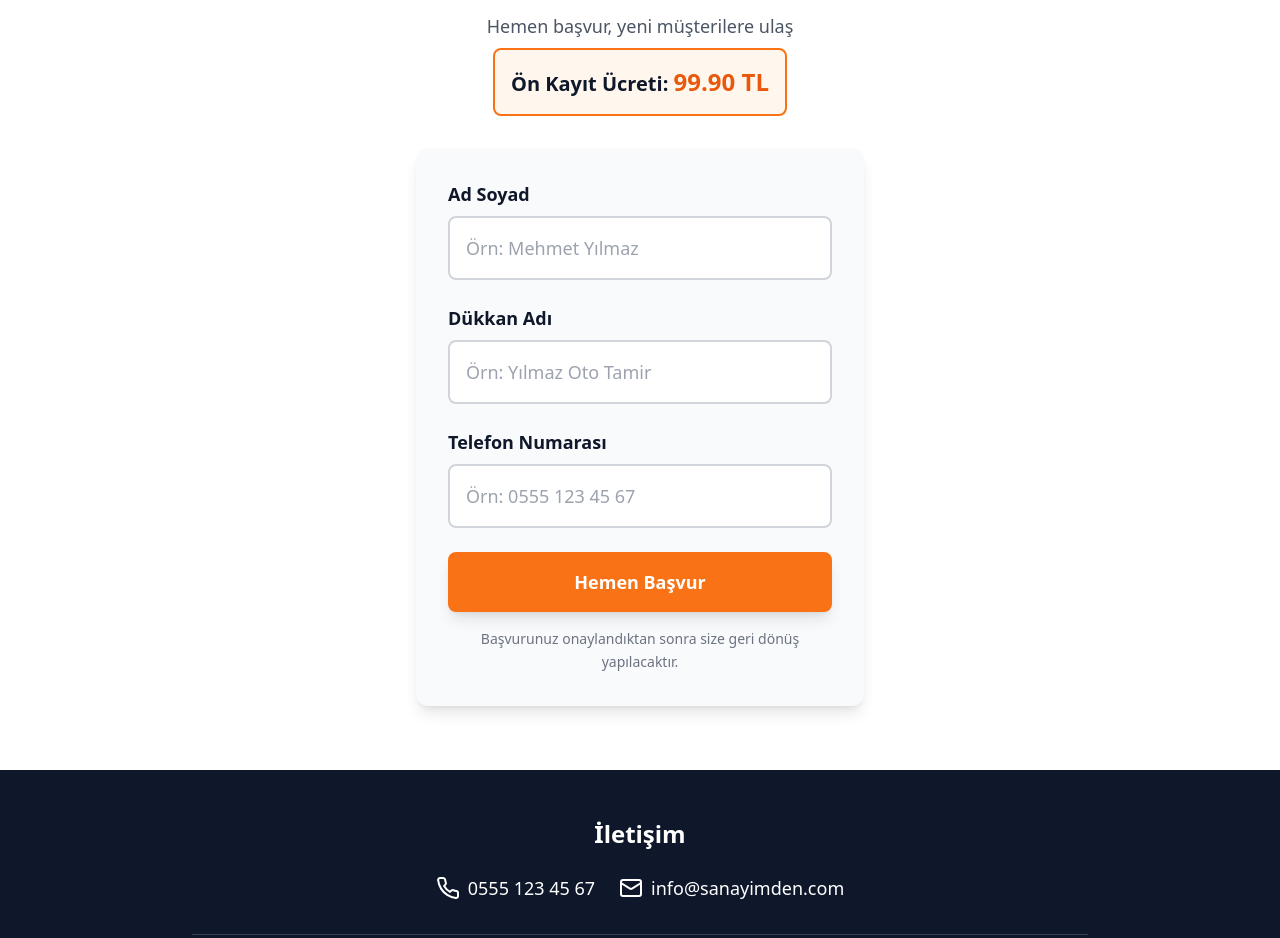
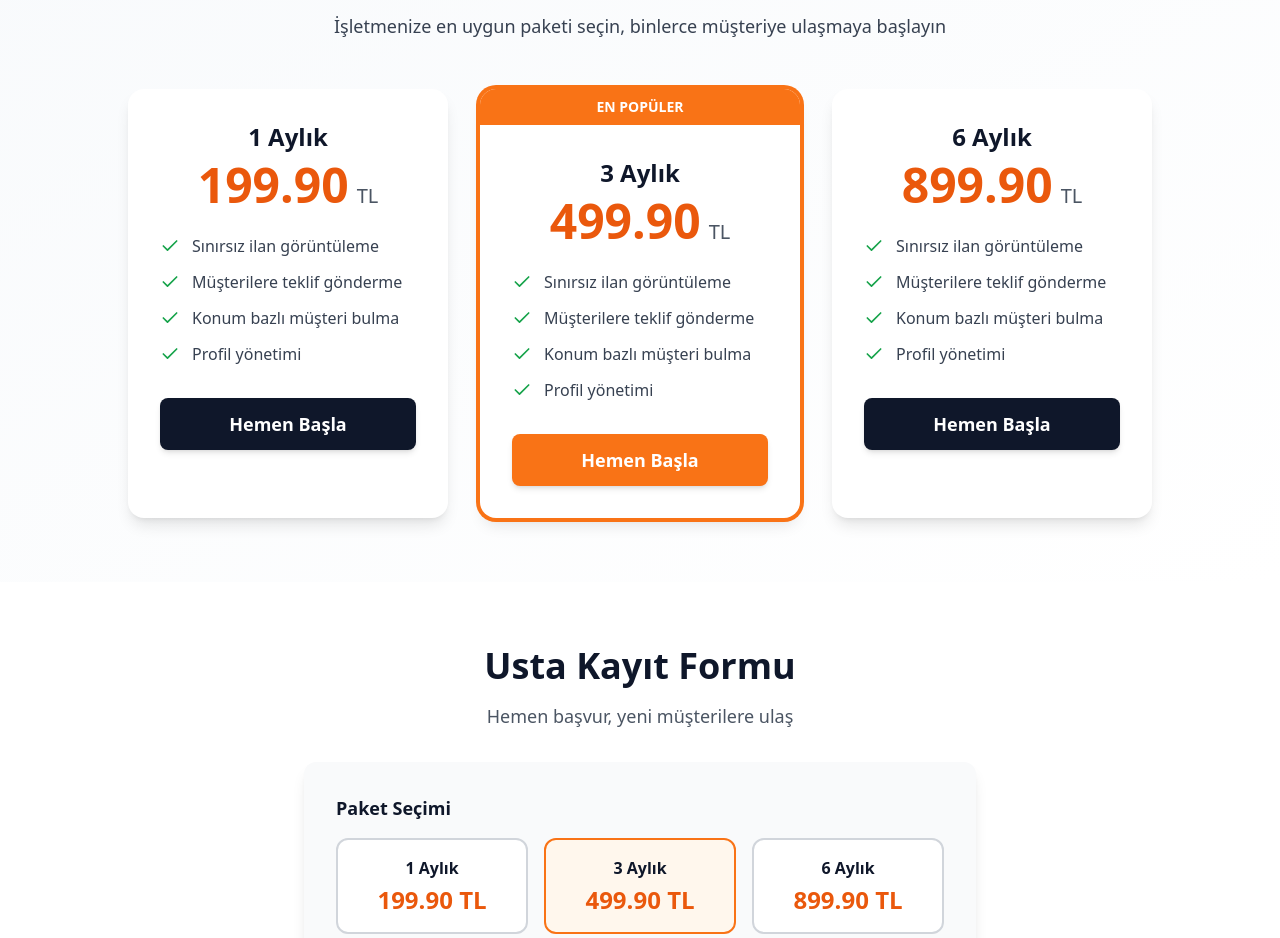
Before and after one commit to ferhatsli/Sanayimden, a React (Vite) app: page / in a window 1280 px wide. Shown: the part 3634-4572 px from the top of the page. Built offline with nearby package versions, Linux system fonts and the light colour scheme; no server answers.

Commit message:
Updated App.tsx

```diff
--- a/src/App.tsx
+++ b/src/App.tsx
@@ -2,6 +2,7 @@ import { Hero } from './components/Hero';
 import { HowItWorks } from './components/HowItWorks';
 import { AppScreens } from './components/AppScreen';
 import { Benefits } from './components/Benefits';
+import { PricingPackages } from './components/PricingPackages';
 import { SignupForm } from './components/SignupForm';
 import { Footer } from './components/Footer';
 
@@ -19,6 +20,7 @@ function App() {
       <HowItWorks />
       <AppScreens />
       <Benefits />
+      <PricingPackages />
       <SignupForm />
       <Footer />
     </div>
--- /dev/null
+++ b/src/components/PricingPackages.tsx
@@ -0,0 +1,101 @@
+import { Check } from 'lucide-react';
+
+export function PricingPackages() {
+  const packages = [
+    {
+      duration: '1 Aylık',
+      price: '199.90',
+      popular: false
+    },
+    {
+      duration: '3 Aylık',
+      price: '499.90',
+      popular: true
+    },
+    {
+      duration: '6 Aylık',
+      price: '899.90',
+      popular: false
+    }
+  ];
+
+  return (
+    <section className="py-16 px-6 bg-gradient-to-br from-slate-50 to-white">
+      <div className="max-w-6xl mx-auto">
+        <div className="text-center mb-12">
+          <h2 className="text-3xl md:text-4xl font-bold mb-4 text-slate-900">
+            Üyelik Paketleri
+          </h2>
+          <p className="text-lg text-gray-700 max-w-2xl mx-auto leading-relaxed">
+            İşletmenize en uygun paketi seçin, binlerce müşteriye ulaşmaya başlayın
+          </p>
+        </div>
+
+        <div className="grid md:grid-cols-3 gap-8 max-w-5xl mx-auto">
+          {packages.map((pkg, index) => (
+            <div
+              key={index}
+              className={`bg-white rounded-2xl shadow-lg hover:shadow-xl transition-all transform hover:scale-105 overflow-hidden ${
+                pkg.popular ? 'ring-4 ring-orange-500 relative' : ''
+              }`}
+            >
+              {pkg.popular && (
+                <div className="bg-orange-500 text-white text-center py-2 font-bold text-sm">
+                  EN POPÜLER
+                </div>
+              )}
+
+              <div className="p-8">
+                <h3 className="text-2xl font-bold text-slate-900 mb-2 text-center">
+                  {pkg.duration}
+                </h3>
+
+                <div className="text-center mb-6">
+                  <span className="text-5xl font-bold text-orange-600">{pkg.price}</span>
+                  <span className="text-xl text-gray-600 ml-2">TL</span>
+                </div>
+
+                <div className="space-y-3 mb-8">
+                  <div className="flex items-start gap-3">
+                    <Check size={20} className="text-green-600 flex-shrink-0 mt-0.5" />
+                    <span className="text-gray-700">Sınırsız ilan görüntüleme</span>
+                  </div>
+                  <div className="flex items-start gap-3">
+                    <Check size={20} className="text-green-600 flex-shrink-0 mt-0.5" />
+                    <span className="text-gray-700">Müşterilere teklif gönderme</span>
+                  </div>
+                  <div className="flex items-start gap-3">
+                    <Check size={20} className="text-green-600 flex-shrink-0 mt-0.5" />
+                    <span className="text-gray-700">Konum bazlı müşteri bulma</span>
+                  </div>
+                  <div className="flex items-start gap-3">
+                    <Check size={20} className="text-green-600 flex-shrink-0 mt-0.5" />
+                    <span className="text-gray-700">Profil yönetimi</span>
+                  </div>
+                </div>
+
+                <div className="text-center">
+                  <button
+                    onClick={() => {
+                      const formElement = document.getElementById('signup-form');
+                      if (formElement) {
+                        formElement.scrollIntoView({ behavior: 'smooth' });
+                      }
+                    }}
+                    className={`w-full font-bold text-lg px-6 py-3 rounded-lg shadow-md transition-all transform hover:scale-105 ${
+                      pkg.popular
+                        ? 'bg-orange-500 hover:bg-orange-600 text-white'
+                        : 'bg-slate-900 hover:bg-slate-800 text-white'
+                    }`}
+                  >
+                    Hemen Başla
+                  </button>
+                </div>
+              </div>
+            </div>
+          ))}
+        </div>
+      </div>
+    </section>
+  );
+}
--- a/src/components/SignupForm.tsx
+++ b/src/components/SignupForm.tsx
@@ -1,14 +1,21 @@
 import { useState, FormEvent } from 'react';
 import { supabase } from '../lib/supabase';
-import { CheckCircle, Loader2 } from 'lucide-react';
+import { CheckCircle, Loader2, AlertTriangle, CreditCard } from 'lucide-react';
 
 export function SignupForm() {
   const [fullName, setFullName] = useState('');
   const [shopName, setShopName] = useState('');
   const [phone, setPhone] = useState('');
+  const [selectedPackage, setSelectedPackage] = useState('3');
   const [loading, setLoading] = useState(false);
   const [success, setSuccess] = useState(false);
   const [error, setError] = useState('');
+
+  const packages = [
+    { id: '1', duration: '1 Aylık', price: '199.90' },
+    { id: '3', duration: '3 Aylık', price: '499.90' },
+    { id: '6', duration: '6 Aylık', price: '899.90' }
+  ];
 
   const handleSubmit = async (e: FormEvent) => {
     e.preventDefault();
@@ -17,13 +24,17 @@ export function SignupForm() {
     setSuccess(false);
 
     try {
+      const selectedPkg = packages.find(p => p.id === selectedPackage);
+
       const { error: submitError } = await supabase
         .from('mechanic_signups')
         .insert([
           {
             full_name: fullName,
             shop_name: shopName,
-            phone: phone
+            phone: phone,
+            package_duration: selectedPkg?.duration,
+            package_price: selectedPkg?.price
           }
         ]);
 
@@ -33,6 +44,7 @@ export function SignupForm() {
       setFullName('');
       setShopName('');
       setPhone('');
+      setSelectedPackage('3');
     } catch (err) {
       setError('Bir hata oluştu. Lütfen tekrar deneyin.');
       console.error('Error submitting form:', err);
@@ -42,15 +54,44 @@ export function SignupForm() {
   };
 
   if (success) {
+    const selectedPkg = packages.find(p => p.id === selectedPackage);
+
     return (
       <section id="signup-form" className="py-16 px-6 bg-white">
-        <div className="max-w-md mx-auto">
-          <div className="bg-green-50 border-2 border-green-500 rounded-xl p-8 text-center">
+        <div className="max-w-2xl mx-auto">
+          <div className="bg-green-50 border-2 border-green-500 rounded-xl p-8 text-center mb-6">
             <CheckCircle size={64} className="text-green-600 mx-auto mb-4" />
-            <h3 className="text-2xl font-bold text-slate-900 mb-2">Başvurunuz Alındı!</h3>
-            <p className="text-gray-700">
-              Başvurunuz onaylandıktan sonra size geri dönüş yapılacaktır.
+            <h3 className="text-2xl font-bold text-slate-900 mb-4">Başvurunuz Alındı!</h3>
+            <p className="text-gray-700 text-lg mb-6">
+              Seçtiğiniz paket: <strong>{selectedPkg?.duration}</strong> - <strong>{selectedPkg?.price} TL</strong>
             </p>
+          </div>
+
+          <div className="bg-orange-50 border-2 border-orange-500 rounded-xl p-6">
+            <div className="flex items-start gap-4 mb-6">
+              <CreditCard size={32} className="text-orange-600 flex-shrink-0" />
+              <div>
+                <h4 className="text-xl font-bold text-slate-900 mb-2">Ödeme Bilgileri</h4>
+                <p className="text-gray-700 mb-4">
+                  Üyeliğinizin aktif olması için lütfen aşağıdaki hesaba ödeme yapınız:
+                </p>
+                <div className="bg-white rounded-lg p-4 border-2 border-orange-300">
+                  <p className="font-mono text-lg font-bold text-slate-900 mb-2">TR61 0004 6000 4088 8000 2198 51</p>
+                  <p className="text-gray-700 font-semibold">Raif Kızılaslanoğlu</p>
+                  <p className="text-orange-600 font-bold mt-2 text-xl">Tutar: {selectedPkg?.price} TL</p>
+                </div>
+              </div>
+            </div>
+
+            <div className="bg-red-50 border-2 border-red-400 rounded-lg p-4 flex items-start gap-3">
+              <AlertTriangle size={24} className="text-red-600 flex-shrink-0 mt-0.5" />
+              <div>
+                <p className="text-red-800 font-semibold mb-1">ÖNEMLİ UYARI:</p>
+                <p className="text-red-700 text-sm leading-relaxed">
+                  Ödeme yapılmadan üyelik aktif olmayacaktır. Kayıt olduktan sonra 48 saat içinde ödeme yapılmazsa başvurunuz otomatik olarak silinecektir. Ödeme yaptıktan sonra dekont/makbuzunuzu WhatsApp üzerinden bize iletiniz.
+                </p>
+              </div>
+            </div>
           </div>
         </div>
       </section>
@@ -59,22 +100,46 @@ export function SignupForm() {
 
   return (
     <section id="signup-form" className="py-16 px-6 bg-white">
-      <div className="max-w-md mx-auto">
+      <div className="max-w-2xl mx-auto">
         <h2 className="text-3xl md:text-4xl font-bold text-center mb-4 text-slate-900">
           Usta Kayıt Formu
         </h2>
-        <div className="text-center mb-8">
-          <p className="text-gray-600 text-lg mb-2">
-            Hemen başvur, yeni müşterilere ulaş
-          </p>
-          <div className="bg-orange-50 border-2 border-orange-500 rounded-lg p-4 inline-block">
-            <p className="text-slate-900 font-bold text-xl">
-              Ön Kayıt Ücreti: <span className="text-orange-600 text-2xl">99.90 TL</span>
-            </p>
-          </div>
-        </div>
+        <p className="text-center text-gray-600 text-lg mb-8">
+          Hemen başvur, yeni müşterilere ulaş
+        </p>
 
         <form onSubmit={handleSubmit} className="bg-gray-50 p-8 rounded-xl shadow-lg">
+          <div className="mb-6">
+            <label className="block text-slate-900 font-semibold mb-4 text-lg">
+              Paket Seçimi
+            </label>
+            <div className="grid grid-cols-3 gap-4">
+              {packages.map((pkg) => (
+                <label
+                  key={pkg.id}
+                  className={`cursor-pointer rounded-xl p-4 border-2 transition-all ${
+                    selectedPackage === pkg.id
+                      ? 'border-orange-500 bg-orange-50'
+                      : 'border-gray-300 bg-white hover:border-orange-300'
+                  }`}
+                >
+                  <input
+                    type="radio"
+                    name="package"
+                    value={pkg.id}
+                    checked={selectedPackage === pkg.id}
+                    onChange={(e) => setSelectedPackage(e.target.value)}
+                    className="sr-only"
+                  />
+                  <div className="text-center">
+                    <div className="font-bold text-slate-900 mb-1">{pkg.duration}</div>
+                    <div className="text-2xl font-bold text-orange-600">{pkg.price} TL</div>
+                  </div>
+                </label>
+              ))}
+            </div>
+          </div>
+
           <div className="mb-6">
             <label htmlFor="fullName" className="block text-slate-900 font-semibold mb-2 text-lg">
               Ad Soyad
```
Also changed, not shown: 1 other file (tests, documents, lock files or other folders).
